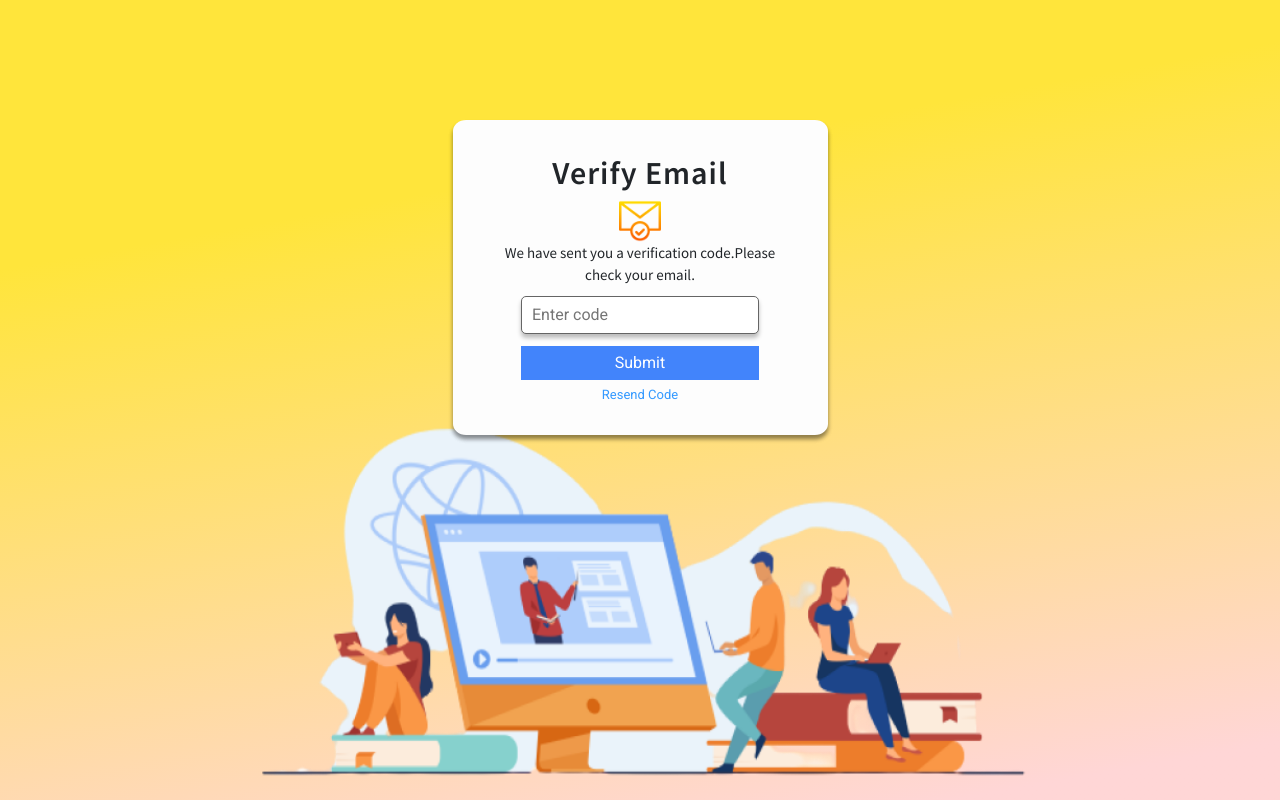
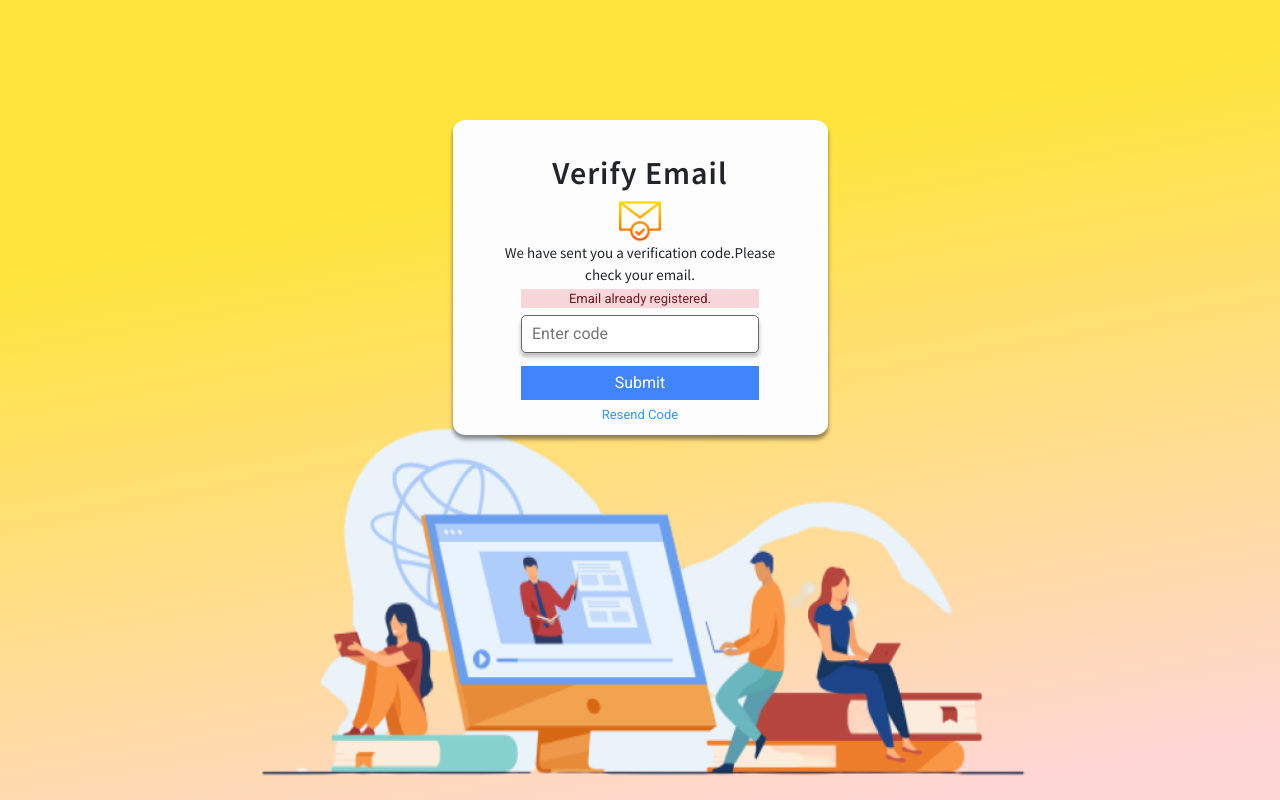
Before and after one commit to adrian-azu/deploy-sitebldr, an Angular app: page /verifyemail in a window 1280 px wide. Built offline with nearby package versions, Linux system fonts and the light colour scheme.

Commit message:
added duplicate email error msg

```diff
--- a/src/app/registration/emailverification/emailverification.component.html
+++ b/src/app/registration/emailverification/emailverification.component.html
@@ -16,7 +16,9 @@
         <div *ngIf = "!correctCode" class="alert-danger">
             Invalid code.
         </div>
-
+        <div *ngIf = "!duplicateEmail" class="alert-danger">
+            Email already registered.
+        </div>
 
 
         <div class="field">
--- a/src/app/registration/emailverification/emailverification.component.ts
+++ b/src/app/registration/emailverification/emailverification.component.ts
@@ -10,6 +10,7 @@ import { RegisterService } from '../register.service';
 export class EmailverificationComponent implements OnInit {
   verifyForm: FormGroup;
   correctCode = true;
+  duplicateEmail = false;
 
   constructor(private formBuilder: FormBuilder,
     private register: RegisterService) { }
@@ -23,8 +24,7 @@ export class EmailverificationComponent implements OnInit {
     })
 
     this.register.tempGetter();
-    console.log(this.register.codeGetter())
-    //console.log (this.register.currentVisitorValue());
+    //console.log(this.register.codeGetter())
   }
 
   onVerify(clientdetails){
@@ -41,6 +41,7 @@ export class EmailverificationComponent implements OnInit {
         });
 
       console.log("iroute sa client!");
+      //console.log.removeItem('temp');
       //localStorage.removeItem('code');
     }
     else
@@ -53,9 +54,13 @@ export class EmailverificationComponent implements OnInit {
     this.correctCode = true;
     this.register.resendingVisitor()
       .subscribe(data =>{
-        console.log("resending results", data);
+        //console.log("resending results", data);
+      },
+      error =>{
+          if(error.status === 500){
+            this. duplicateEmail = true;
+          }
       })
-    console.log("i am resending");
   }
 
 }
--- a/src/app/registration/registration.component.html
+++ b/src/app/registration/registration.component.html
@@ -19,6 +19,9 @@
 
             <div *ngIf = "submitted && invalidform" class="alert-danger">
                 All fields are required.
+            </div>
+            <div *ngIf = "duplicateEmail" class="alert-danger">
+                Email already registered.
             </div>
 
             <div class = "visitor_info" #FNdiv>
--- a/src/app/registration/registration.component.ts
+++ b/src/app/registration/registration.component.ts
@@ -19,6 +19,7 @@ export class RegistrationComponent implements OnInit {
   submitted = false;
   country = countryData;
   invalidform;
+  duplicateEmail = false;
 
   constructor(private formBuilder: FormBuilder,
   private router: Router, private register: RegisterService) {}
@@ -122,7 +123,13 @@ export class RegistrationComponent implements OnInit {
       if(data == true){
         this.router.navigateByUrl('/verifyemail');
       }
-    });
+    },
+    error =>{
+      //console.log(error);
+      if(error.status === 500){
+        this.duplicateEmail = true;
+      }
+  });
 
   }
 
```
